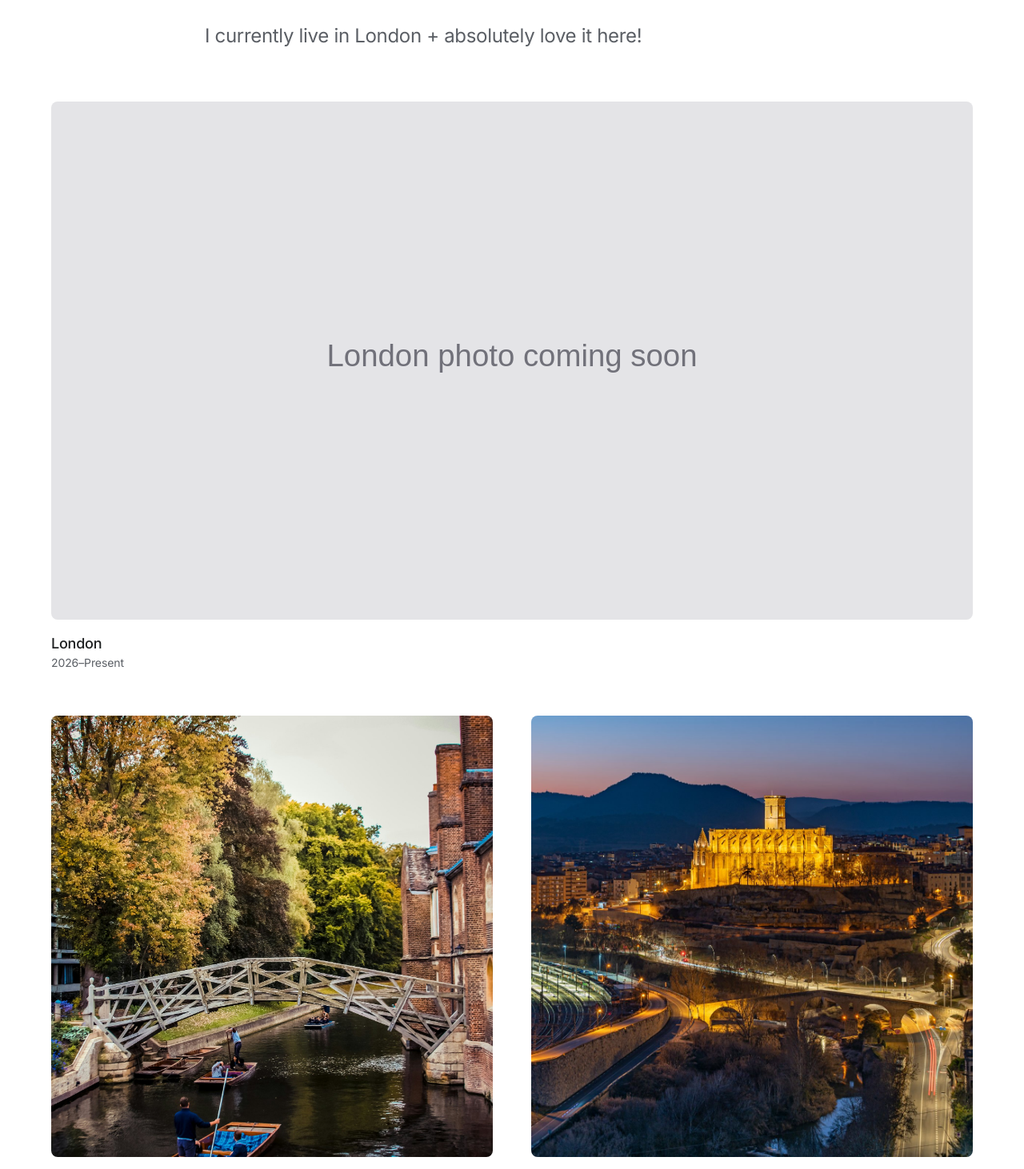
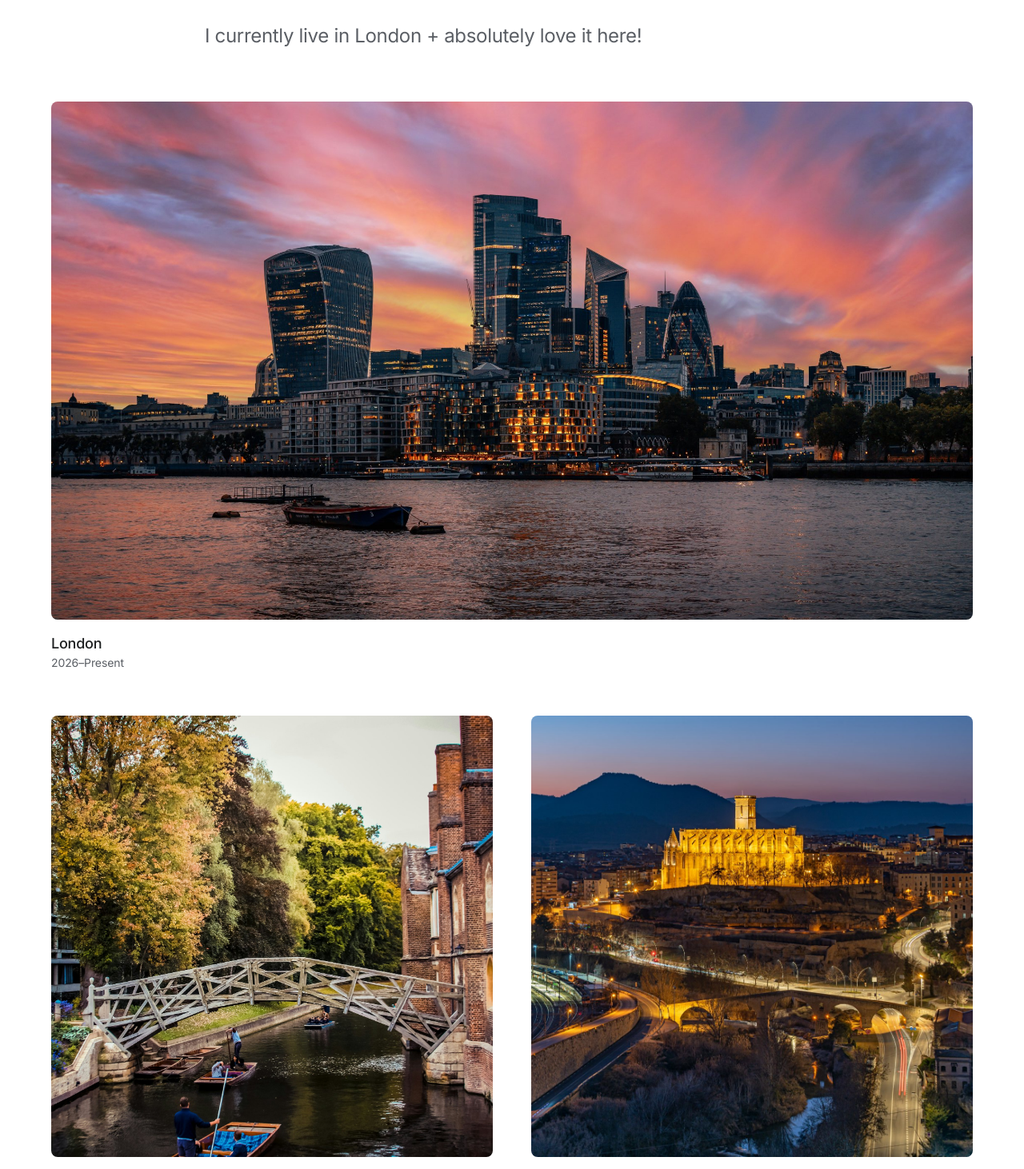
Before and after one commit to omorros/omorros.com, a Next.js app: page / in a window 1280 px wide. Shown: the part 1908-3370 px from the top of the page at 80% size. Built offline with nearby package versions, Linux system fonts and the light colour scheme.

Commit message:
Add London photo and nudge Manresa crop

```diff
--- a/src/app/page.tsx
+++ b/src/app/page.tsx
@@ -123,7 +123,7 @@ export default function Page() {
       <div>
         <div className="mx-auto mt-16 xl:max-w-6xl">
           <ImageCard
-            src="/images/life/london.svg"
+            src="/images/life/london.jpg"
             title="London"
             date="2026–Present"
           />
@@ -141,7 +141,7 @@ export default function Page() {
                 src="/images/life/manresa.jpg"
                 title="Manresa"
                 date="2005–2023"
-                aspect="aspect-square object-[80%_center]"
+                aspect="aspect-square object-[90%_center]"
               />
             </div>
           </div>
```
Also changed, not shown: public/images/life/london.jpg (added), public/images/life/london.svg (deleted).
